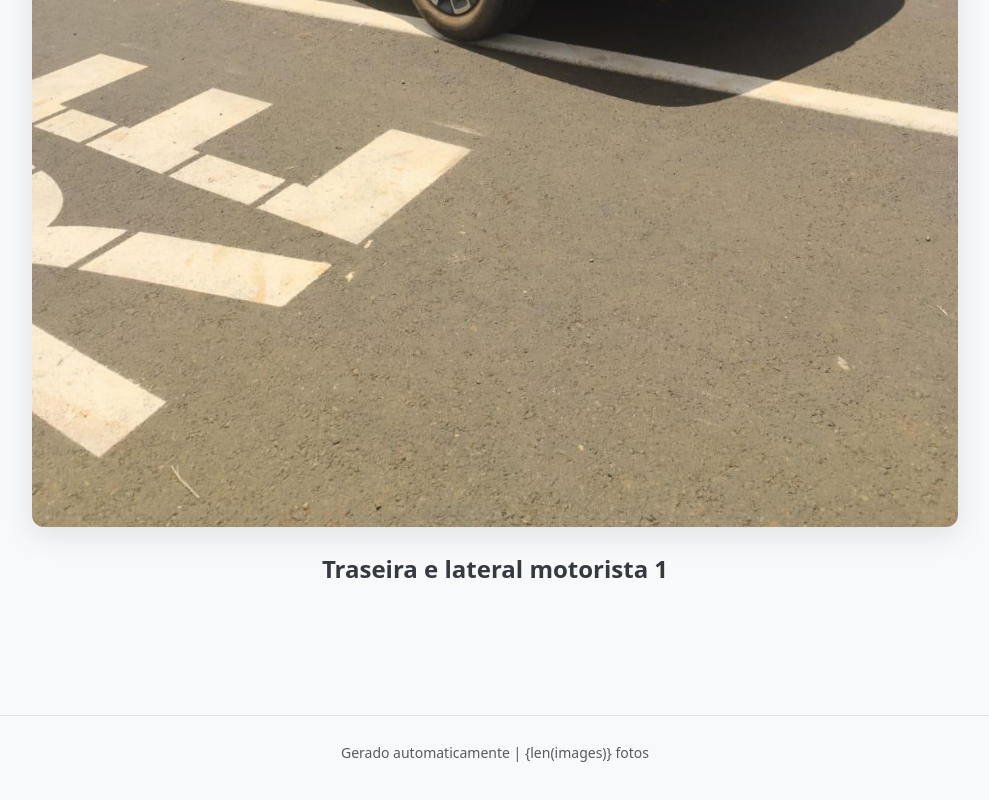
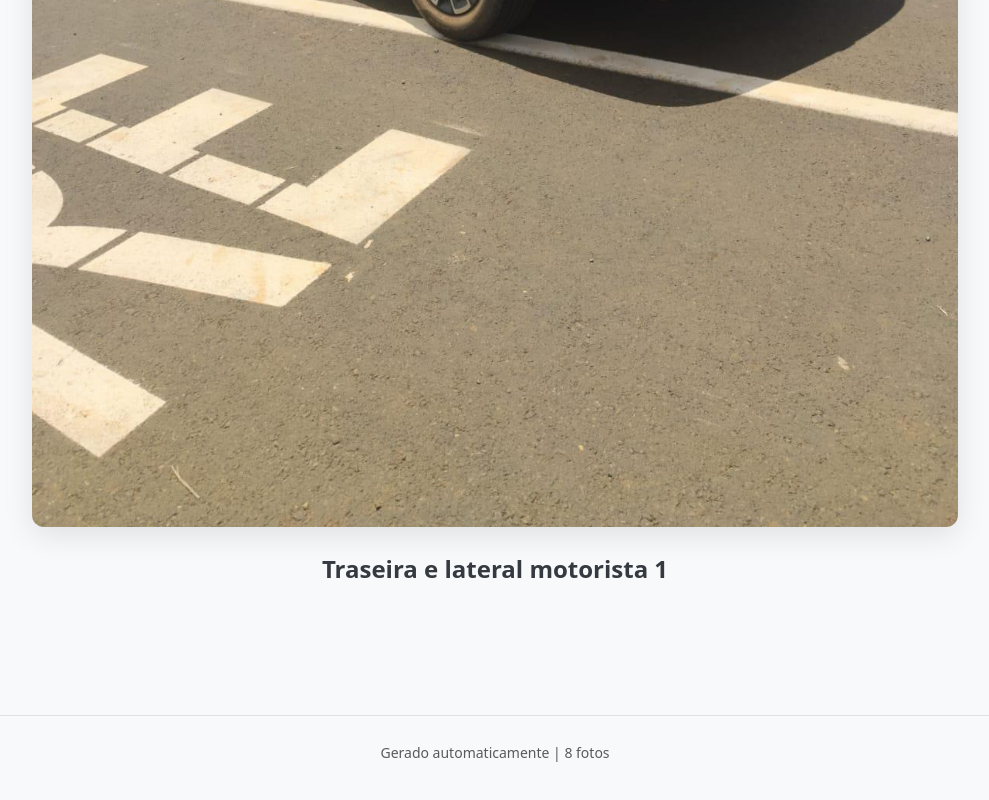
Before and after one commit to a2malagutti/image_gallery, a plain HTML site: page saveiro/index.html in a window 1280 px wide. Shown: the part 9994-10794 px from the top of the page, without its empty margins (145-1134 px from the left). Drawn offline with nearby package versions, Linux system fonts and the light colour scheme.

Commit message:
versão mais atual.

```diff
--- a/saveiro/index.html
+++ b/saveiro/index.html
@@ -98,7 +98,7 @@
                 </section>
 
                 <footer class="text-center text-muted py-4 mt-5 border-top">
-                    <small>Gerado automaticamente | {len(images)} fotos</small>
+                    <small>Gerado automaticamente | 8 fotos</small>
                 </footer>
 
             </div>
```
